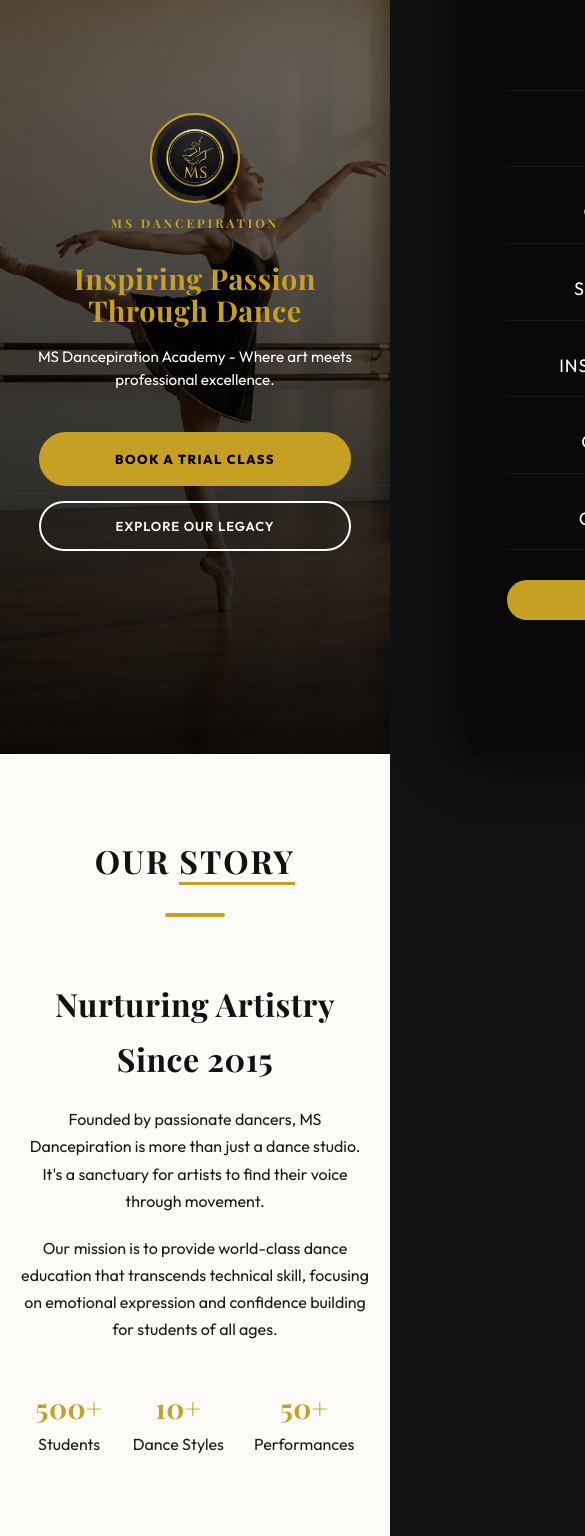
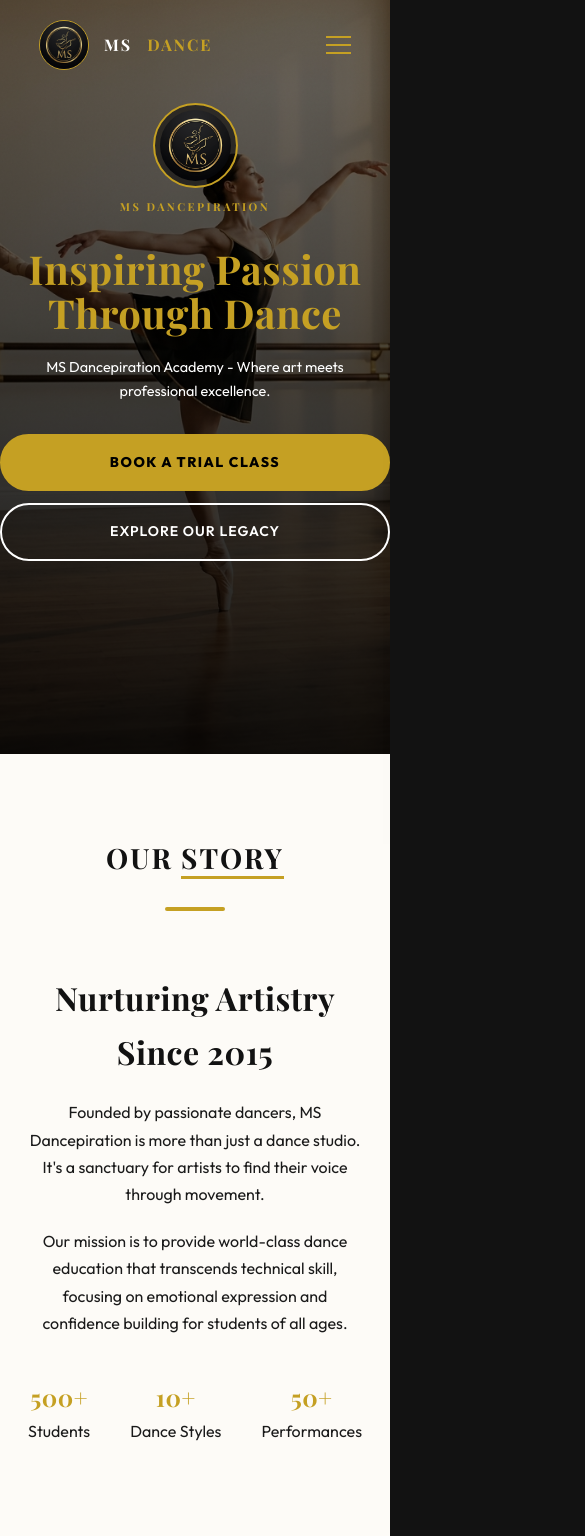
Before and after one commit to saiverma97-ship-it/MS-DANCEPIRATION, a Next.js app: page / in a window 390 px wide. Shown: the top 1536 px of the page, 585 px wide, since content can reach past the window. Built offline with nearby package versions, Linux system fonts and the light colour scheme; a web font is replaced by a local one.

Commit message:
Final ultra-responsive polish for all devices

```diff
--- a/src/app/globals.css
+++ b/src/app/globals.css
@@ -291,39 +291,52 @@
 
 @media (max-width: 968px) {
   .about-grid, .contact-container { grid-template-columns: 1fr; text-align: center; }
-  .stats { justify-content: center; }
+  .stats { justify-content: center; flex-wrap: wrap; gap: 40px; }
   .gallery-masonry { columns: 2; }
   .footer-content { grid-template-columns: 1fr 1fr; }
-  .hero-title { font-size: 3rem; }
+  .hero-title { font-size: clamp(2.5rem, 10vw, 4rem); }
 }
 
 @media (max-width: 768px) {
-  section { padding: 100px 7%; }
-  .hero-brand-logo img { width: 90px; height: 90px; }
-  .hero-brand-name { font-size: 12px; letter-spacing: 3px; }
-  .logo { font-size: 18px; gap: 10px; }
-  .nav-logo-img { width: 40px; height: 40px; }
-  .hero-btns { flex-direction: column; width: 100%; padding: 0 10%; gap: 15px; }
-  .btn-primary, .btn-secondary { width: 100%; text-align: center; font-size: 13px; }
-  .instructor-img { height: 500px; }
+  section { padding: 80px 6%; }
+  .hero-brand-logo img { width: 85px; height: 85px; }
+  .hero-brand-name { font-size: 11px; letter-spacing: 2.5px; }
+  .logo { font-size: 16px; gap: 8px; }
+  .nav-logo-img { width: 38px; height: 38px; }
+  .hero-btns { flex-direction: column; width: 100%; padding: 0; gap: 12px; }
+  .btn-primary, .btn-secondary { width: 100%; padding: 15px 25px; font-size: 14px; }
+  .instructor-img { height: 450px; }
+  .about-image { margin-top: 40px; }
 }
 
-@media (max-width: 600px) {
+@media (max-width: 500px) {
   .gallery-masonry { columns: 1; }
-  .input-group { flex-direction: column; }
-  .hero-title { font-size: 2.2rem; }
-  .hero-subtitle { font-size: 0.95rem; line-height: 1.5; }
-  .section-header h2 { font-size: 32px; }
-  .stat-item h4 { font-size: 28px; }
-  .footer-content { grid-template-columns: 1fr; gap: 40px; text-align: center; }
-  .newsletter-form { flex-direction: column; }
-  .preloader-logo { font-size: 18px; letter-spacing: 3px; }
-  .preloader-content { width: 80%; }
+  .hero-title { font-size: clamp(1.8rem, 12vw, 2.5rem); }
+  .hero-subtitle { font-size: 0.9rem; margin-bottom: 30px; }
+  .section-header h2 { font-size: 28px; }
+  .stat-item h4 { font-size: 24px; }
+  .footer-content { grid-template-columns: 1fr; gap: 35px; text-align: center; }
+  .header { padding: 15px 6%; }
+  .logo span { display: none; } /* Hide 'DANCEPIRATION' on tiny screens for MS Logo space */
+  .logo::after { content: ' DANCE'; color: var(--primary); } /* Shortened for mobile */
 }
 
-@media (max-width: 400px) {
-  .hero-title { font-size: 1.8rem; }
-  section { padding: 80px 5%; }
+@media (max-width: 360px) {
+  section { padding: 60px 5%; }
+  .preloader-logo { font-size: 16px; letter-spacing: 2px; }
+  .hero-brand-logo img { width: 70px; height: 70px; }
+}
+
+/* Global Overflow Protection */
+html, body {
+  max-width: 100%;
+  overflow-x: hidden;
+  position: relative;
+}
+
+main {
+  width: 100%;
+  overflow-x: hidden;
 }
 
 /* Header Styles */
```
Also changed, not shown: 1 other file (tests, documents, lock files or other folders).
